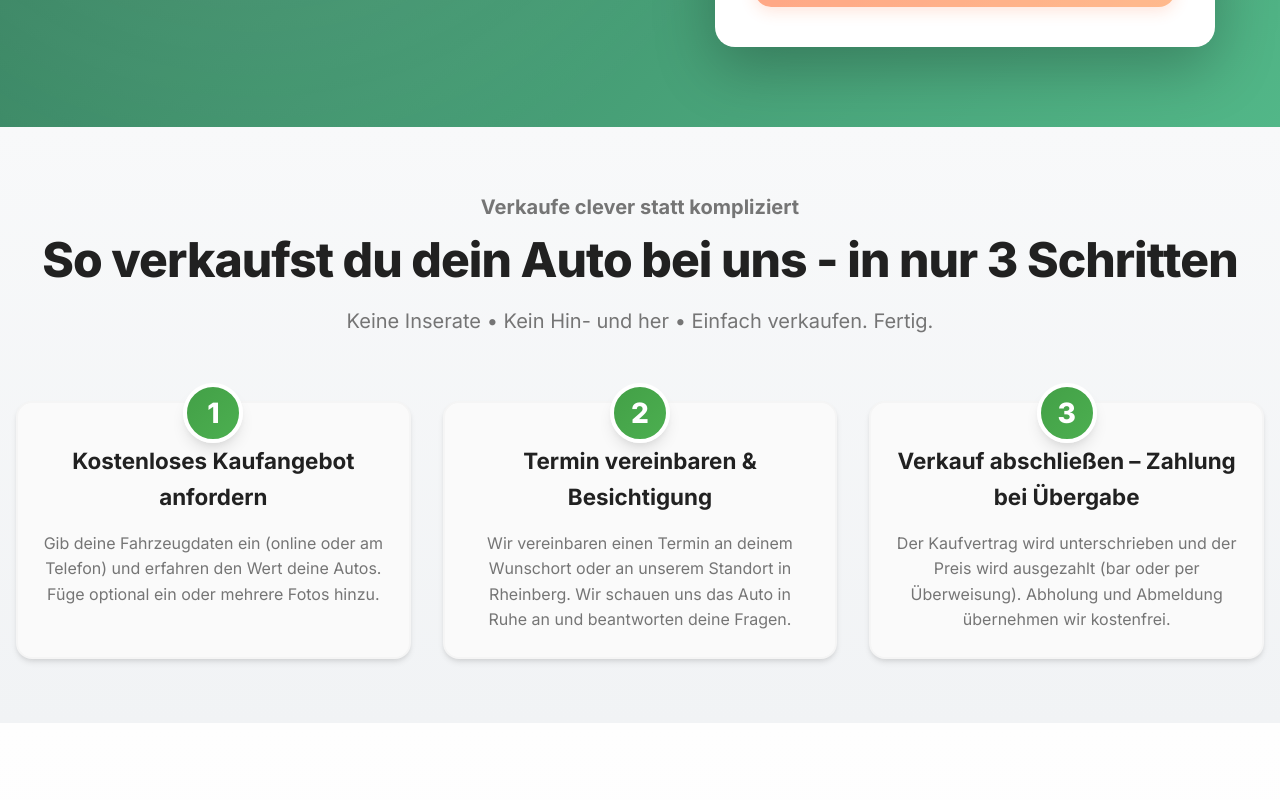
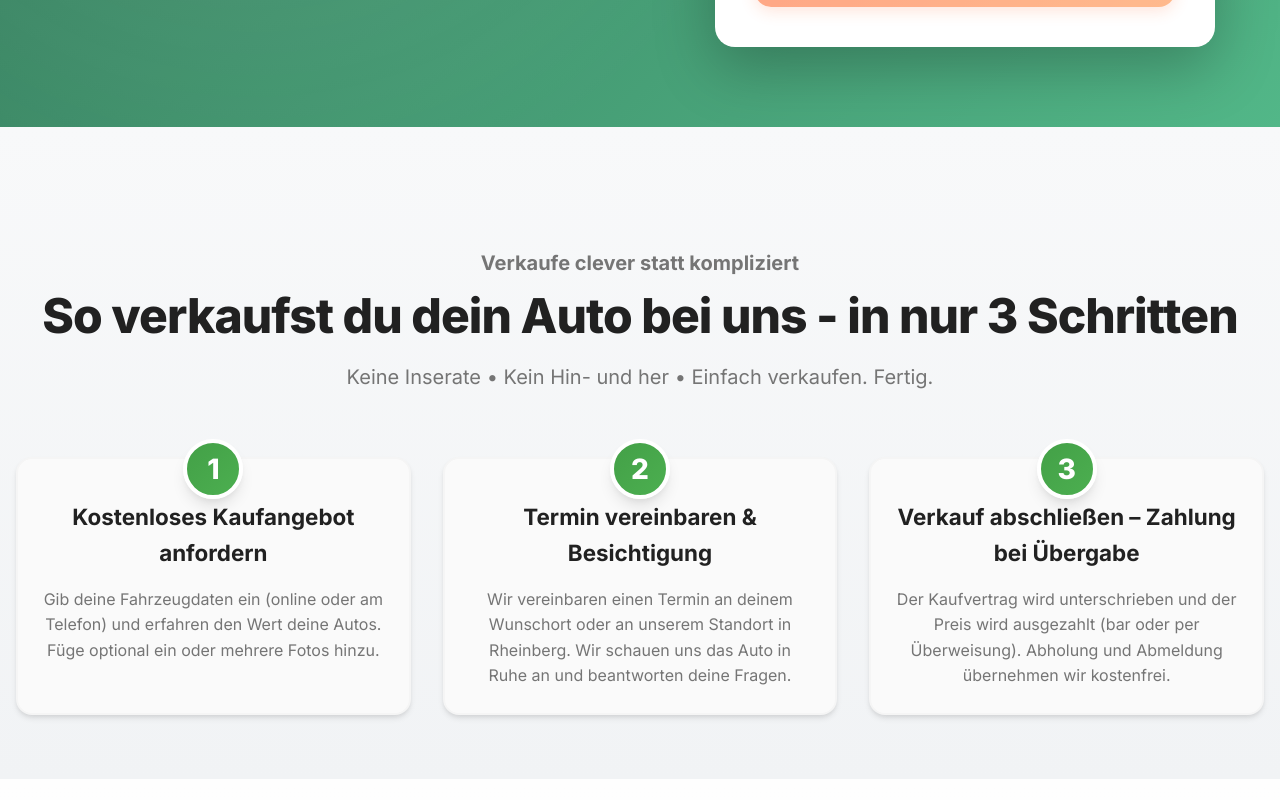
Before and after one commit to raedmokdad/AutoAnkauf, a React (Vite) app: page / in a window 1280 px wide. Shown: the part 920-1720 px from the top of the page. Built offline with nearby package versions, Linux system fonts and the light colour scheme.

Commit message:
Standardize top padding for all HomePage sections to 120px

```diff
--- a/src/pages/HomePage.css
+++ b/src/pages/HomePage.css
@@ -1283,6 +1283,30 @@
   padding-bottom: var(--spacing-3xl);
 }
 
+/* How It Works Section (3 Schritte) */
+.section.how-it-works-section {
+  padding-top: 120px;
+  padding-bottom: var(--spacing-3xl);
+}
+
+/* Stats Section (Zahlen) */
+.social-proof-bar.stats-section {
+  padding-top: 120px;
+  padding-bottom: var(--spacing-3xl);
+}
+
+/* CTA Bottom Section (Ohne Stress) */
+.cta-section.cta-bottom-section {
+  padding-top: 120px;
+  padding-bottom: var(--spacing-3xl);
+}
+
+/* Niederrhein Section (AutoHD) */
+.section.niederrhein-section {
+  padding-top: 120px;
+  padding-bottom: var(--spacing-3xl);
+}
+
 /* Benefits Section (Deine Vorteile) */
 .section.benefits-section {
   padding-top: 120px;
--- a/src/pages/HomePage.jsx
+++ b/src/pages/HomePage.jsx
@@ -643,7 +643,7 @@ function HomePage() {
       )}
 
       {/* So verkaufst du dein Auto bei uns - in nur 3 Schritten */}
-      <section className="section section-gray">
+      <section className="section section-gray how-it-works-section">
         <div className="container">
           <p className="section-subtitle" style={{ marginBottom: '0.5rem' }}><strong>Verkaufe clever statt kompliziert</strong></p>
           <h2 className="section-title">So verkaufst du dein Auto bei uns - in nur 3 Schritten</h2>
@@ -836,7 +836,7 @@ function HomePage() {
       </section>
 
       {/* Dein Autoankauf in Zahlen*/}
-      <section className="social-proof-bar">
+      <section className="social-proof-bar stats-section">
         <div className="container">
           <h2 className="section-title">Dein Autoankauf in Zahlen</h2>
           <div className="proof-grid">
@@ -867,7 +867,7 @@ function HomePage() {
 
 
       {/* Auto verkaufen ohne Stress? */}
-      <section className="cta-section">
+      <section className="cta-section cta-bottom-section">
         <div className="container">
           <div className="cta-content">
             <h2 className="cta-title">Auto verkaufen ohne Stress?</h2>
@@ -882,7 +882,7 @@ function HomePage() {
       </section>
 
       {/* AutoHD – Autoankauf am Niederrhein */}
-      <section className="section section-white">
+      <section className="section section-white niederrhein-section">
         <div className="container">
           <h2 className="section-title">AutoHD – Autoankauf am Niederrhein</h2>
           <p className="section-subtitle">
```
